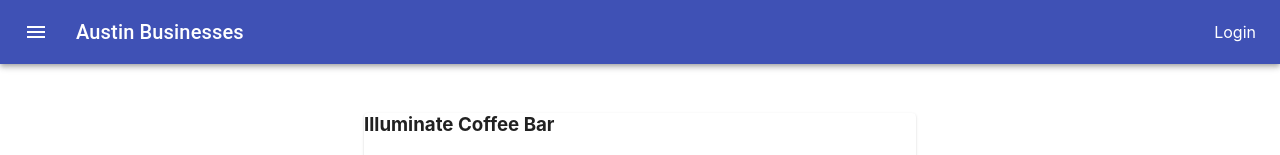
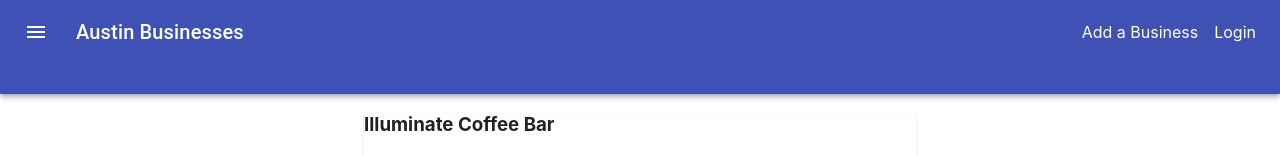
Before and after one commit to carl-larson/small-business, a React (Create React App) app: page /business/1 in a window 1280 px wide. Shown: the top 155 px of the page. Built offline with nearby package versions, Linux system fonts and the light colour scheme.

Commit message:
got pseudo-login working, need to get logout working. Login text changes to Logout when the username cookie changes

```diff
--- a/src/components/Business.js
+++ b/src/components/Business.js
@@ -14,7 +14,7 @@
                 <Chip label={`${carInfo.Hours}`}></Chip>
                 <p>{carInfo.Address}</p>
             </Paper>
-            <div>{id === 1 && <iframe title="map" width="600" height="450" frameBorder="0" src="https://www.google.com/maps/embed/v1/search?q=Illuminate%20Coffee%20Bar%2C%20North%20FM%20620%2C%20Austin%2C%20TX%2C%20USA&key=AIzaSyCE-7zKtTbKyC60YTTcAbzWZZYwtw44c8o" allowFullScreen></iframe>}</div>
+            <div>{id === 1 && <iframe title="map" width="600" height="450" frameBorder="0" src="https://www.google.com/maps/embed/v1/search?q=Illuminate%20Coffee%20Bar%2C%20North%20FM%20620%2C%20Austin%2C%20TX%2C%20USA&key=AIzaSyCE-7zKtTbKyC60YTTcAbzWZZYwtw44c8o"></iframe>}</div>
             <div>{id === 2 && <p>Hello 2</p>}</div>
             <div>{id === 3 && <p>Hello 2</p>}</div>
             <div>{id === 4 && <p>Hello 2</p>}</div>
--- a/src/components/Home.js
+++ b/src/components/Home.js
@@ -19,7 +19,7 @@
 
 function Home() {
   const classes = useStyles();
-  console.log(businesses)
+  // console.log(businesses)
   return (
     <TableContainer component={Paper}>
       <Table className={classes.table} aria-label="simple table">
--- a/src/components/Login.js
+++ b/src/components/Login.js
@@ -20,9 +20,8 @@
 
   login = (e) => {
     e.preventDefault()
-    // set cookie here
-    // set loggedIn = true and max-age = 60*1000 (one minute)
-    document.cookie = "loggedIn=true;max-age=60*1000"
+    // document.cookie = `loggedIn=true;max-age=60*1000`;
+    document.cookie += 'username='+this.state.username+';max-age=60*1000';
 
     window.location.replace("/")
   }
--- a/src/components/Navbar.js
+++ b/src/components/Navbar.js
@@ -10,6 +10,10 @@
 import IconButton from '@material-ui/core/IconButton';
 import MenuIcon from '@material-ui/icons/Menu';
 // import { Chip } from '@material-ui/core'
+
+const logout = () => {
+  document.cookie = '';
+}
 
 const useStyles = makeStyles((theme) => ({
   root: {
@@ -29,6 +33,11 @@
 export default function ButtonAppBar() {
   const classes = useStyles();
   const cookies = cookie.parse(document.cookie)
+  const verified = cookies['username'] ? true : false;
+  console.log("cookie is: ", cookies['username'])
+  let logButton = verified ? <Link style={{textDecoration: 'none', color: 'white'}} onClick={() => logout()} to='/'>Logout</Link> : <Link style={{textDecoration: 'none', color: 'white'}} to='/login'>Login</Link>
+  // const logButton = verified ? '/' : '/login';
+  // const logText = verified ? 'Logout' : 'Login';
   // cookies["loggedIn"] ? true : false
   return (
     <div className={classes.root}>
@@ -40,10 +49,11 @@
           <Typography variant="h6" className={classes.title}>
             <Link style={{textDecoration: 'none', color: 'white'}} to="/">Austin Businesses</Link>
           </Typography>
-          <Link style={{textDecoration: 'none', color: 'white'}} to="/login">Login</Link>
+          <Link className={classes.menuButton} style={{textDecoration: 'none', color: 'white'}} to='/addBusiness'>Add a Business</Link>
+          <span>{logButton}</span>
         </Toolbar>
+  <div className={classes.user}>{verified === true && <span>Logged in as: {cookies['username']}</span>}</div>
       </AppBar>
-      <div className={classes.user}>{cookies["loggedIn"] === true && <h4>Logged in as:</h4>}</div>
     </div>
   );
 }
--- a/src/router/Router.js
+++ b/src/router/Router.js
@@ -8,7 +8,7 @@
 
 const checkAuth = () => {
     const cookies = cookie.parse(document.cookie)
-    return cookies["loggedIn"] ? true : false
+    return cookies["username"] ? true : false
 }
 
 const ProtectedRoute = ({component: Component, ...rest}) => {
```
